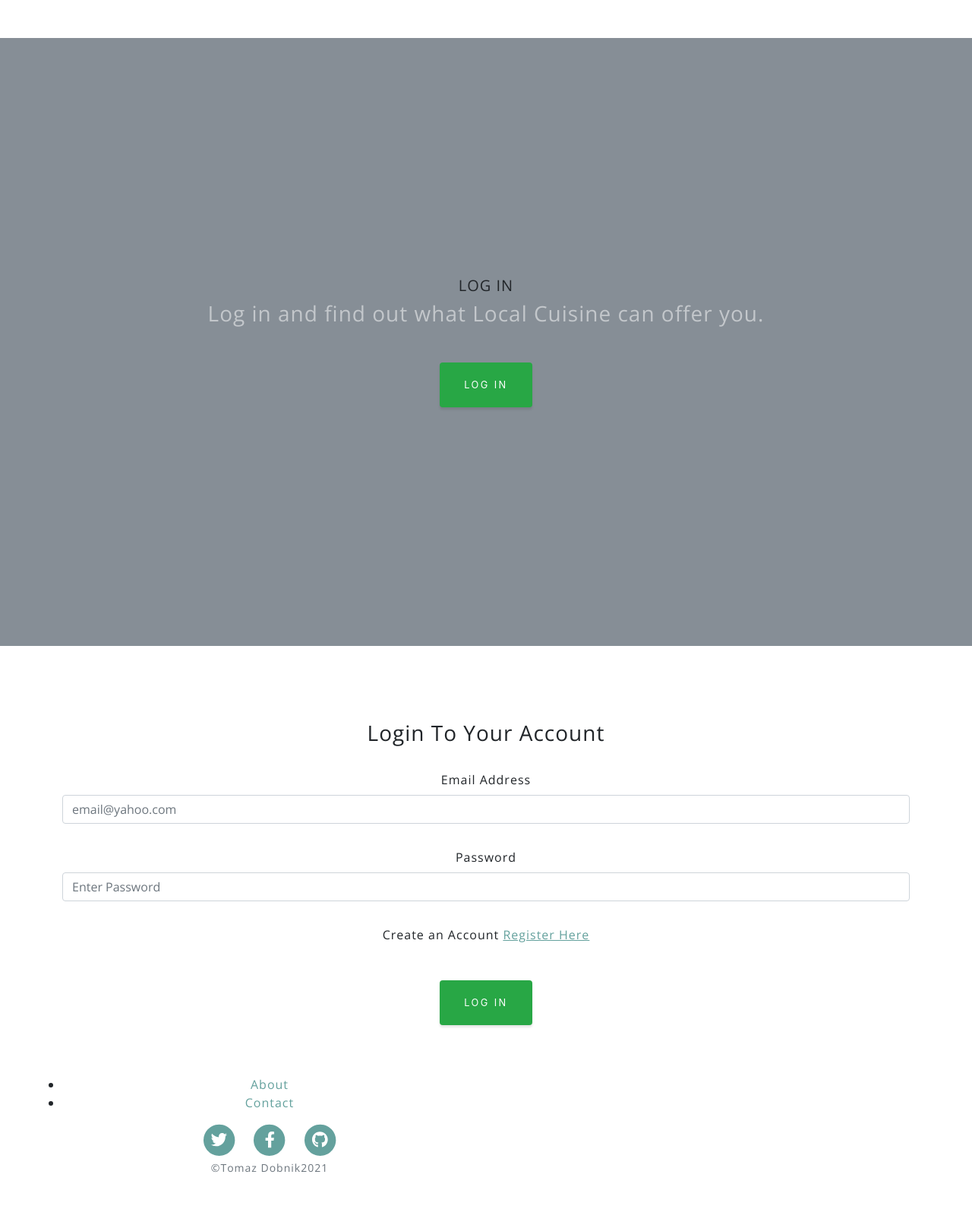
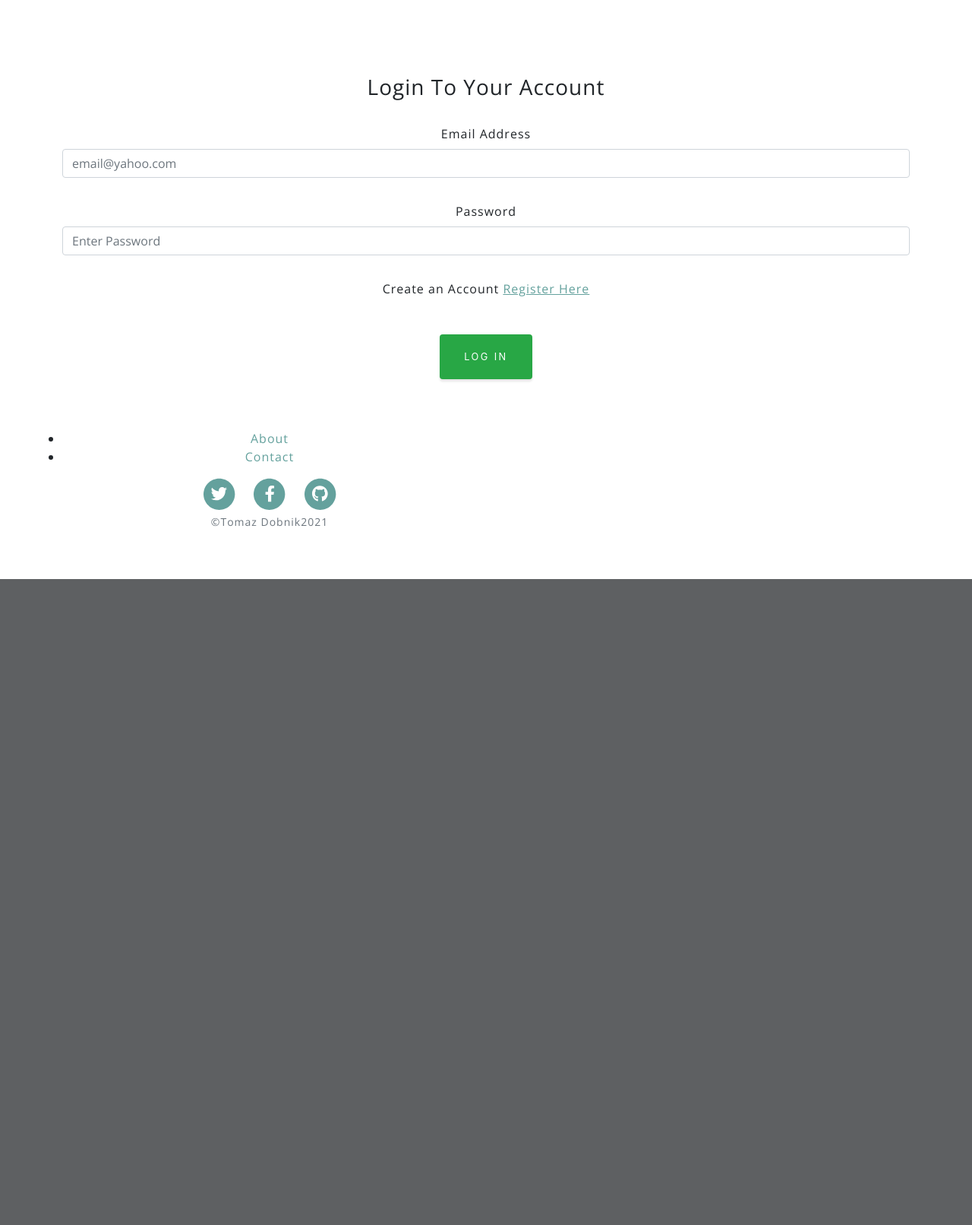
Before and after one commit to Tomazdo10/Cuisine, a Flask app: page /login_page in a window 1280 px wide. Shown: the part 800-2412 px from the top of the page at 76% size. After the commit the page ends 1562 px from the top, so only its background shows below. Run offline with Flask 2, Linux system fonts and the light colour scheme; some libraries are stand-ins or nearby versions.

Commit message:
deleted the header in login page

```diff
--- a/app.py
+++ b/app.py
@@ -84,7 +84,7 @@ class User:
             'cooking_time': request.form.getlist('cooking_time')
         }
 
-        recipe.insert_one(recipe)
+        recipes.insert_one(recipe)
 
         return jsonify({'success': 'Recipe has been added'}), 200
 
--- a/templates/index.html
+++ b/templates/index.html
@@ -31,8 +31,8 @@
                     Very Easy To Use.
                 </h3>
                 <p class="p-1 text-white-50">
-                    Local Cuisine is an online recipe Book
-                    where you can ither search for your favorite Dish
+                    Cuisine is an online recipe Book
+                    where you can either search for your favorite Dish
                     or add your own.
                 </p>
             </div>
--- a/templates/login.html
+++ b/templates/login.html
@@ -1,19 +1,4 @@
 {% extends 'base.html' %} {% block content %}
-<header class="masthead">
-    <div class="container d-flex h-100 align-items-center">
-        <div class="col-12">
-            <div class="mx-auto text-center">
-                <h2 class="mx-auto my-0 text-uppercase">
-                    Log in
-                </h2>
-                <h3 class="text-white-50 mx-auto mt-2 mb-5">
-                    Log in and find out what Local Cuisine can offer you.
-                </h3>
-                <a class="btn btn-success js-scroll-trigger" href="#login">Log In</a>
-            </div>
-        </div>
-    </div>
-</header>
 <section class="form-section-background--color">
     <div class="container">
         <div class="row">
--- a/templates/signup.html
+++ b/templates/signup.html
@@ -57,6 +57,6 @@
     </div>
 </section>
 <script src="https://cdnjs.cloudflare.com/ajax/libs/jquery/3.5.1/jquery.min.js"></script>
-<script src="{{ url_for('static', filename='js/signup.js') }}"></script>
+<script src="{{ url_for('static', filename='static/js/signup.js') }}"></script>
 
 {% endblock %}
```
